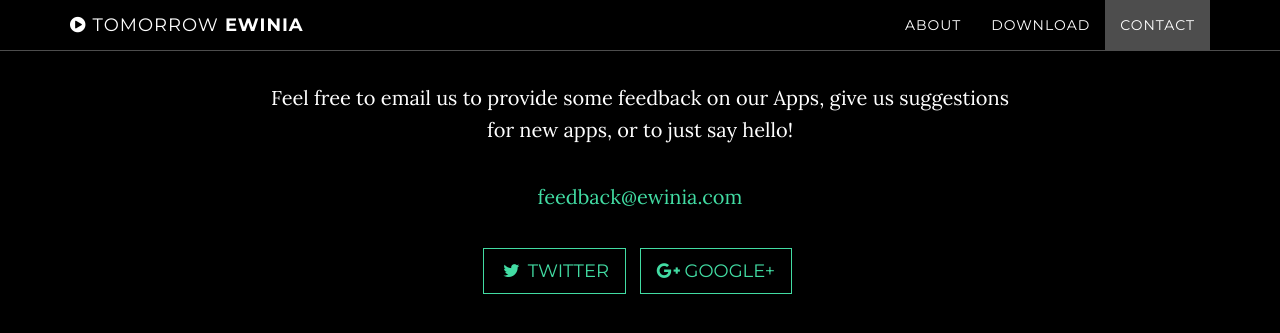
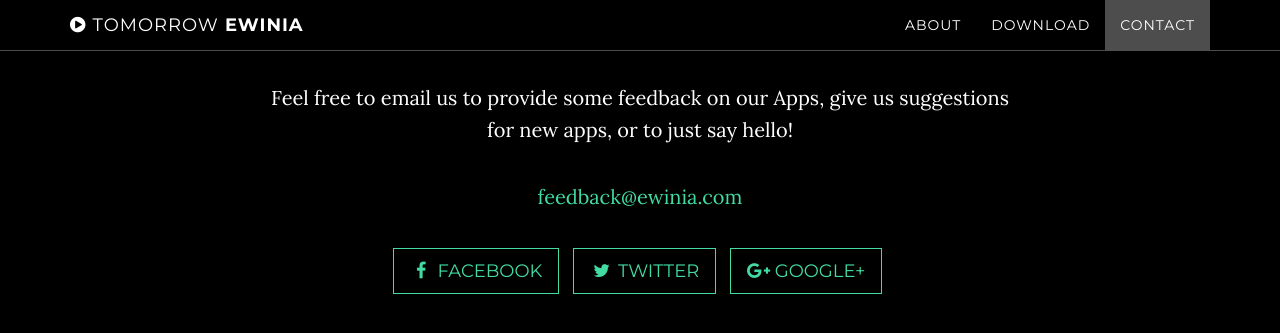
Before and after one commit to nullinstruction/home, a Jekyll site: the page index.html, which Jekyll copies as it is, in a window 1280 px wide and 900 px high, scrolled down 2286 px. Shown: the top 333 px of the window. Built offline with Jekyll 4.4.1, drawn with Linux system fonts in a browser that asks for light colours; nearby versions of some CDN libraries.

Commit message:
facebook add
add facebook site

```diff
--- a/index.html
+++ b/index.html
@@ -165,6 +165,9 @@
                 <p><a href="mailto:feedback@ewinia.com">feedback@ewinia.com</a>
                 </p>
                 <ul class="list-inline banner-social-buttons">
+                    <li>
+                        <a href="https://www.facebook.com/EWINIA-1444460305865853/" class="btn btn-default btn-lg"><i class="fa fa-facebook fa-fw"></i> <span class="network-name">Facebook</span></a>
+                    </li>
 
                     <li>
                         <a href="https://twitter.com/EWINIA_COM" class="btn btn-default btn-lg"><i class="fa fa-twitter fa-fw"></i> <span class="network-name">Twitter</span></a>
```
